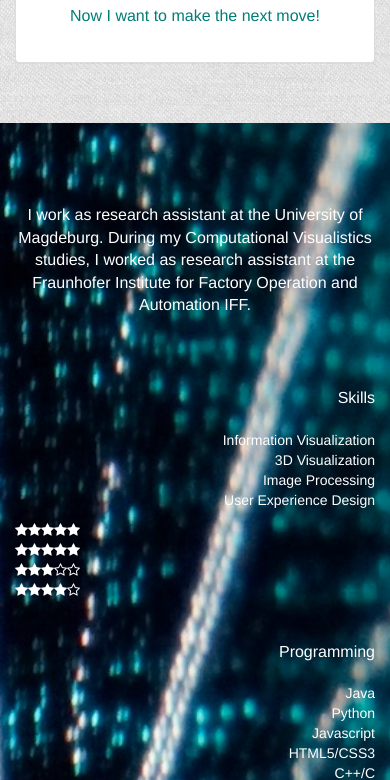
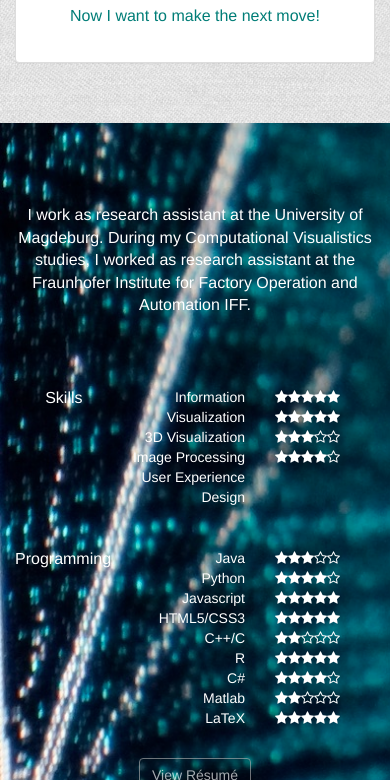
Before and after one commit to paulklemm/paulklemm.com, a website: page index.html in a window 390 px wide. Shown: the part 1220-2000 px from the top of the page. Drawn offline with Linux system fonts and the light colour scheme; files whose address does not match are found by name.

Commit message:
Make design responsive on smaller devices

```diff
--- a/index.html
+++ b/index.html
@@ -92,10 +92,10 @@
       </div>
       <div class="row">
         <div class="col-md-3"></div>
-        <div class="col-md-2 text-center">
+        <div class="col-md-2 col-sm-4 col-xs-3">
           <p class="wow bounceInLeft lead text-right" data-wow-delay="1.0s">Skills</p>
         </div>
-        <div class="col-md-2 wow bounceInRight" data-wow-delay="1.0s">
+        <div class="col-md-2 col-sm-4 col-xs-5 wow bounceInRight" data-wow-delay="1.0s">
           <p class="text-right">
             Information Visualization <br>
             3D Visualization <br>
@@ -103,7 +103,7 @@
             User Experience Design <br>
           </p>
         </div>
-        <div class="col-md-2 wow bounceInRight" data-wow-delay="1.0s">
+        <div class="col-md-2 col-sm-3 col-xs-4 wow bounceInRight" data-wow-delay="1.0s">
           <p class="text-left">
             <i class="fa fa-star"></i><i class="fa fa-star"></i><i class="fa fa-star"></i><i class="fa fa-star"></i><i class="fa fa-star"></i> <br>
             <i class="fa fa-star"></i><i class="fa fa-star"></i><i class="fa fa-star"></i><i class="fa fa-star"></i><i class="fa fa-star"></i> <br>
@@ -114,10 +114,10 @@
       </div>
       <div class="row top30">
         <div class="col-md-3"></div>
-        <div class="col-md-2 text-center">
+        <div class="col-md-2 col-sm-4 col-xs-3">
           <p class="wow bounceInLeft lead text-right" data-wow-delay="1.0s">Programming</p>
         </div>
-        <div class="col-md-2 wow bounceInRight" data-wow-delay="1.0s">
+        <div class="col-md-2 col-sm-4 col-xs-5 wow bounceInRight" data-wow-delay="1.0s">
           <p class="text-right">
             Java <br>
             Python <br>
@@ -130,7 +130,7 @@
             LaTeX <br>
           </p>
         </div>
-        <div class="col-md-2 wow bounceInRight" data-wow-delay="1.0s">
+        <div class="col-md-2 col-sm-3 col-xs-4 wow bounceInRight" data-wow-delay="1.0s">
           <p class="text-left">
             <i class="fa fa-star"></i><i class="fa fa-star"></i><i class="fa fa-star"></i><i class="fa fa-star-o"></i><i class="fa fa-star-o"></i> <br>
             <i class="fa fa-star"></i><i class="fa fa-star"></i><i class="fa fa-star"></i><i class="fa fa-star"></i><i class="fa fa-star-o"></i> <br>
@@ -275,7 +275,7 @@
   <script src="bower_components/bootstrap/dist/js/bootstrap.js"></script>
   <script src="bower_components/wow/dist/wow.js"></script>
   <script> new WOW().init(); </script>
-  <!-- <script>document.write('<script src="http://' + (location.host || 'localhost').split(':')[0] + ':35729/livereload.js?snipver=1"></' + 'script>')</script> -->
+  <script>document.write('<script src="http://' + (location.host || 'localhost').split(':')[0] + ':35729/livereload.js?snipver=1"></' + 'script>')</script>
   <script>
   // Display the page after everything is loaded up
   $(window).load(function() {
--- a/style.css
+++ b/style.css
@@ -115,8 +115,8 @@ a:hover:after {
 
 #scroll-down {
   color: white;
-  min-height: 70%;  /* Fallback for browsers do NOT support vh unit */
-  min-height: 70vh; /* These two lines are counted as one :-)       */
+  min-height: 65%;  /* Fallback for browsers do NOT support vh unit */
+  min-height: 65vh; /* These two lines are counted as one :-)       */
 
   display: flex;
   align-items: center;
```
